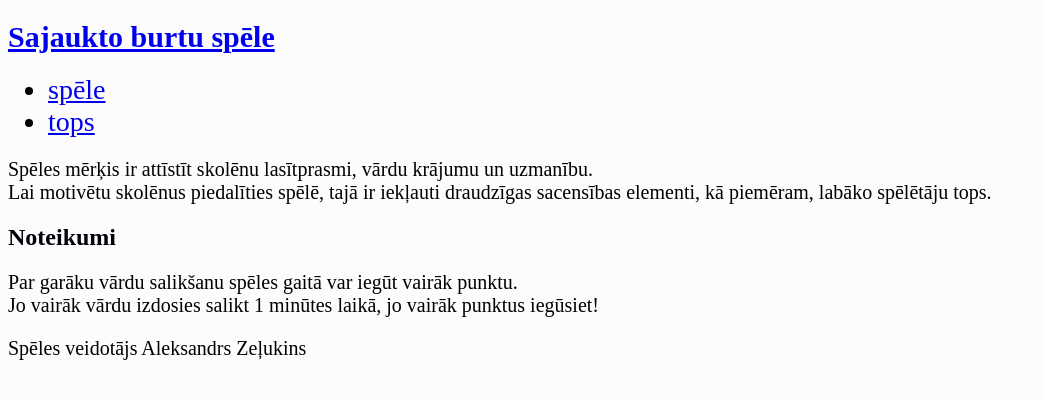
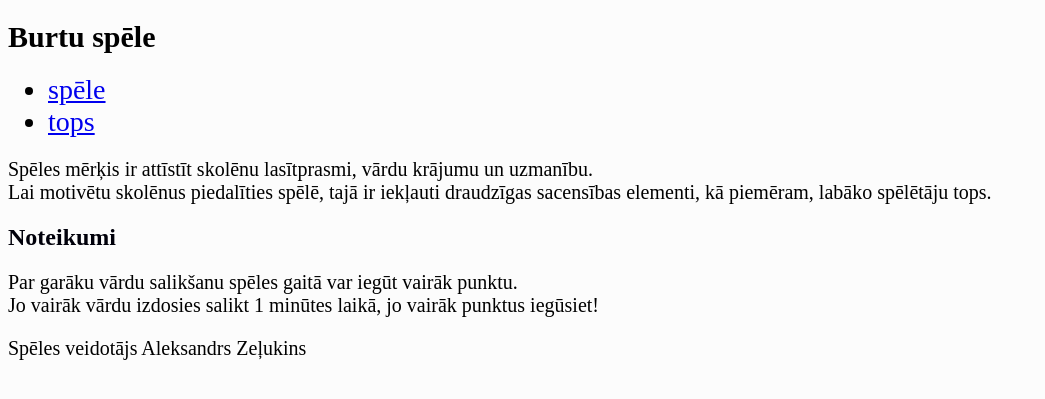
Before and after one commit to AleksandrZelukin/BurtuSpele_laba_versija, a Flask app: page / in a window 1280 px wide. Shown: the top 399 px of the page, without its empty margins (0-1045 px from the left). Run offline with Flask 2, Linux system fonts and the light colour scheme.

Commit message:
datne change

```diff
--- a/templates/index.html
+++ b/templates/index.html
@@ -8,7 +8,7 @@
     <title>Sajaukto burtu spēle</title>
   </head>
   <body>
-    <h1><a href="/">Sajaukto burtu spēle</a></h1>
+    <h1>Burtu spēle</h1>
     <ul>
       <li>
         <a href="/spele"> spēle </a>
```
